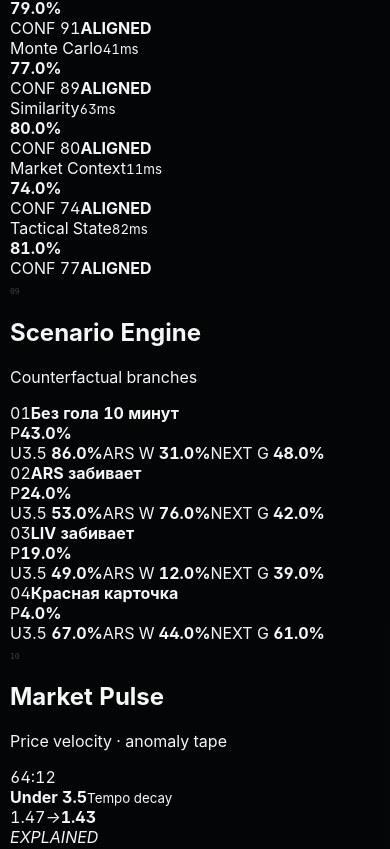
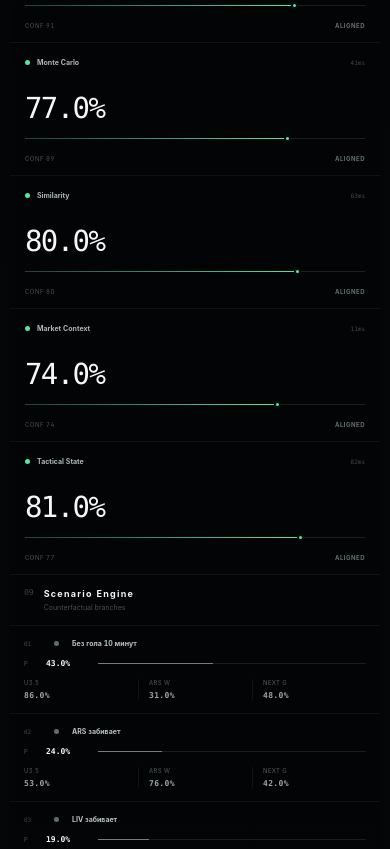
Before and after one commit to margaryanlabs/Vetosport, a Next.js app: page / in a window 390 px wide. Shown: the part 6175-7024 px from the top of the page. Built offline with nearby package versions, Linux system fonts and the light colour scheme; no server answers.

Commit message:
design: style model scenario intelligence surface

```diff
--- a/src/app/globals.css
+++ b/src/app/globals.css
@@ -3558,3 +3558,416 @@ body::before {
   padding-top: 2px;
   padding-bottom: 2px;
 }
+
+/* =========================================================
+   MODEL / SCENARIO INTELLIGENCE SURFACE
+   ========================================================= */
+
+.intelligenceSurface {
+  margin-top: 18px;
+  border-top: 1px solid var(--line);
+  border-bottom: 1px solid var(--line);
+  background: rgba(5,7,8,.28);
+}
+
+.intelligenceSurfaceHead,
+.intelligenceSubhead {
+  min-height: 60px;
+  padding: 0 18px;
+  display: flex;
+  align-items: center;
+  justify-content: space-between;
+  gap: 20px;
+  border-bottom: 1px solid var(--line-soft);
+}
+
+.intelligenceSurfaceHead > div:first-child,
+.intelligenceSubhead > div:first-child {
+  display: flex;
+  align-items: flex-start;
+  gap: 10px;
+}
+
+.intelligenceSurfaceHead h2,
+.intelligenceSubhead h2 {
+  margin: 0;
+  font-size: 9px;
+  letter-spacing: .14em;
+}
+
+.intelligenceSurfaceHead p,
+.intelligenceSubhead p {
+  margin: 4px 0 0;
+  color: var(--muted-2);
+  font-size: 7px;
+}
+
+.councilConsensus {
+  display: flex;
+  align-items: baseline;
+  gap: 5px;
+}
+
+.councilConsensus span {
+  margin-right: 5px;
+  color: #46514c;
+  font-size: 6px;
+  letter-spacing: .13em;
+}
+
+.councilConsensus strong {
+  color: var(--edge);
+  font-family: "SFMono-Regular", Consolas, monospace;
+  font-size: 27px;
+  font-weight: 560;
+  letter-spacing: -.05em;
+}
+
+.councilConsensus em {
+  color: #4b5651;
+  font-family: "SFMono-Regular", Consolas, monospace;
+  font-size: 8px;
+  font-style: normal;
+}
+
+.councilStrip {
+  display: grid;
+  grid-template-columns: repeat(5, minmax(0, 1fr));
+  border-bottom: 1px solid var(--line-soft);
+}
+
+.councilNode {
+  min-height: 154px;
+  padding: 15px 15px 13px;
+  border-right: 1px solid var(--line-soft);
+}
+
+.councilNode:last-child {
+  border-right: 0;
+}
+
+.councilNodeTop {
+  display: flex;
+  justify-content: space-between;
+  gap: 10px;
+  align-items: center;
+}
+
+.councilNodeTop > span {
+  display: inline-flex;
+  align-items: center;
+  gap: 7px;
+  color: #aeb8b3;
+  font-size: 7px;
+  font-weight: 650;
+}
+
+.councilNodeTop > span i {
+  width: 5px;
+  height: 5px;
+  border-radius: 50%;
+  background: #4a5550;
+}
+
+.councilNodeTop > span i.aligned {
+  background: var(--edge);
+}
+
+.councilNodeTop > span i.divergent {
+  background: var(--watch);
+}
+
+.councilNodeTop small {
+  color: #3f4944;
+  font-family: "SFMono-Regular", Consolas, monospace;
+  font-size: 6px;
+}
+
+.councilNode > strong {
+  display: block;
+  margin-top: 24px;
+  font-family: "SFMono-Regular", Consolas, monospace;
+  font-size: 29px;
+  font-weight: 530;
+  letter-spacing: -.055em;
+}
+
+.councilLane {
+  position: relative;
+  height: 17px;
+  margin-top: 13px;
+  border-top: 1px solid #19201d;
+}
+
+.councilLane span {
+  position: absolute;
+  left: 0;
+  top: -1px;
+  height: 1px;
+  background: linear-gradient(90deg, rgba(91,227,162,.16), var(--edge));
+}
+
+.councilLane i {
+  position: absolute;
+  top: -4px;
+  width: 7px;
+  height: 7px;
+  margin-left: -3px;
+  border: 2px solid #07100b;
+  border-radius: 50%;
+  background: var(--edge);
+}
+
+.councilNodeFoot {
+  display: flex;
+  justify-content: space-between;
+  gap: 10px;
+  color: #46514c;
+  font-size: 6px;
+  letter-spacing: .08em;
+}
+
+.councilNodeFoot b {
+  color: #64716b;
+  font-weight: 700;
+}
+
+.intelligenceSurfaceBody {
+  display: grid;
+  grid-template-columns: minmax(0, 1.18fr) minmax(340px, .82fr);
+}
+
+.scenarioBranches {
+  border-right: 1px solid var(--line-soft);
+}
+
+.scenarioBranchList,
+.marketTapeList {
+  display: grid;
+}
+
+.scenarioBranch {
+  min-height: 76px;
+  padding: 0 18px;
+  display: grid;
+  grid-template-columns: minmax(170px, 1.2fr) minmax(120px, .7fr) minmax(260px, 1.1fr);
+  gap: 18px;
+  align-items: center;
+  border-bottom: 1px solid var(--line-soft);
+}
+
+.scenarioBranch:last-child,
+.marketTapeRow:last-child {
+  border-bottom: 0;
+}
+
+.scenarioBranchLead {
+  display: grid;
+  grid-template-columns: 22px 10px minmax(0,1fr);
+  gap: 8px;
+  align-items: center;
+}
+
+.scenarioBranchLead > span {
+  color: #3f4944;
+  font-family: "SFMono-Regular", Consolas, monospace;
+  font-size: 6px;
+}
+
+.scenarioBranchLead > i {
+  width: 5px;
+  height: 5px;
+  border-radius: 50%;
+  background: #607069;
+}
+
+.scenarioBranchLead strong {
+  color: #bac4bf;
+  font-size: 7px;
+}
+
+.scenarioBranchProbability {
+  display: grid;
+  grid-template-columns: 14px 44px 1fr;
+  gap: 8px;
+  align-items: center;
+}
+
+.scenarioBranchProbability > span {
+  color: #46514c;
+  font-size: 6px;
+}
+
+.scenarioBranchProbability > strong {
+  font-family: "SFMono-Regular", Consolas, monospace;
+  font-size: 8px;
+}
+
+.scenarioBranchProbability > i {
+  height: 1px;
+  background: #18201c;
+}
+
+.scenarioBranchProbability > i b {
+  display: block;
+  height: 1px;
+  background: #728078;
+}
+
+.scenarioBranchOutcomes {
+  display: grid;
+  grid-template-columns: repeat(3, 1fr);
+}
+
+.scenarioBranchOutcomes span {
+  padding-left: 10px;
+  border-left: 1px solid var(--line-soft);
+  color: #4e5954;
+  font-size: 6px;
+  letter-spacing: .06em;
+}
+
+.scenarioBranchOutcomes b {
+  display: block;
+  margin-top: 5px;
+  color: #9ca7a1;
+  font-family: "SFMono-Regular", Consolas, monospace;
+  font-size: 8px;
+}
+
+.marketTapeRow {
+  min-height: 76px;
+  padding: 0 17px;
+  display: grid;
+  grid-template-columns: 44px minmax(0,1fr) 92px auto;
+  gap: 12px;
+  align-items: center;
+  border-bottom: 1px solid var(--line-soft);
+}
+
+.marketTapeTime {
+  color: #3f4944;
+  font-family: "SFMono-Regular", Consolas, monospace;
+  font-size: 6px;
+}
+
+.marketTapeAsset {
+  min-width: 0;
+  display: grid;
+  gap: 5px;
+}
+
+.marketTapeAsset strong {
+  color: #b9c3be;
+  font-size: 7px;
+}
+
+.marketTapeAsset small {
+  overflow: hidden;
+  color: #4f5a55;
+  font-size: 6px;
+  text-overflow: ellipsis;
+  white-space: nowrap;
+}
+
+.marketTapePrice {
+  display: flex;
+  align-items: center;
+  gap: 6px;
+  font-family: "SFMono-Regular", Consolas, monospace;
+  font-size: 7px;
+}
+
+.marketTapePrice span {
+  color: #5e6a64;
+}
+
+.marketTapePrice i {
+  color: #35403b;
+  font-style: normal;
+}
+
+.marketTapePrice strong {
+  color: #c0cac5;
+}
+
+.marketTapeRow em {
+  padding: 4px 5px;
+  border: 1px solid var(--line-soft);
+  font-size: 5px;
+  font-style: normal;
+  font-weight: 800;
+  letter-spacing: .08em;
+}
+
+.marketTapeRow em.explained {
+  color: #718078;
+}
+
+.marketTapeRow em.unexplained {
+  color: var(--watch);
+  border-color: rgba(191,162,105,.22);
+}
+
+@media (max-width: 1180px) {
+  .councilStrip {
+    grid-template-columns: repeat(3, 1fr);
+  }
+
+  .councilNode:nth-child(3) {
+    border-right: 0;
+  }
+
+  .intelligenceSurfaceBody {
+    grid-template-columns: 1fr;
+  }
+
+  .scenarioBranches {
+    border-right: 0;
+    border-bottom: 1px solid var(--line-soft);
+  }
+}
+
+@media (max-width: 760px) {
+  .intelligenceSurfaceHead,
+  .intelligenceSubhead {
+    min-height: auto;
+    padding: 13px 14px;
+  }
+
+  .councilStrip {
+    grid-template-columns: 1fr;
+  }
+
+  .councilNode,
+  .councilNode:nth-child(3) {
+    min-height: 126px;
+    border-right: 0;
+    border-bottom: 1px solid var(--line-soft);
+  }
+
+  .councilNode:last-child {
+    border-bottom: 0;
+  }
+
+  .scenarioBranch {
+    min-height: auto;
+    padding: 13px 14px;
+    grid-template-columns: 1fr;
+    gap: 11px;
+  }
+
+  .scenarioBranchOutcomes span:first-child {
+    border-left: 0;
+    padding-left: 0;
+  }
+
+  .marketTapeRow {
+    min-height: 68px;
+    grid-template-columns: 40px minmax(0,1fr) 80px;
+  }
+
+  .marketTapeRow em {
+    display: none;
+  }
+}
```
